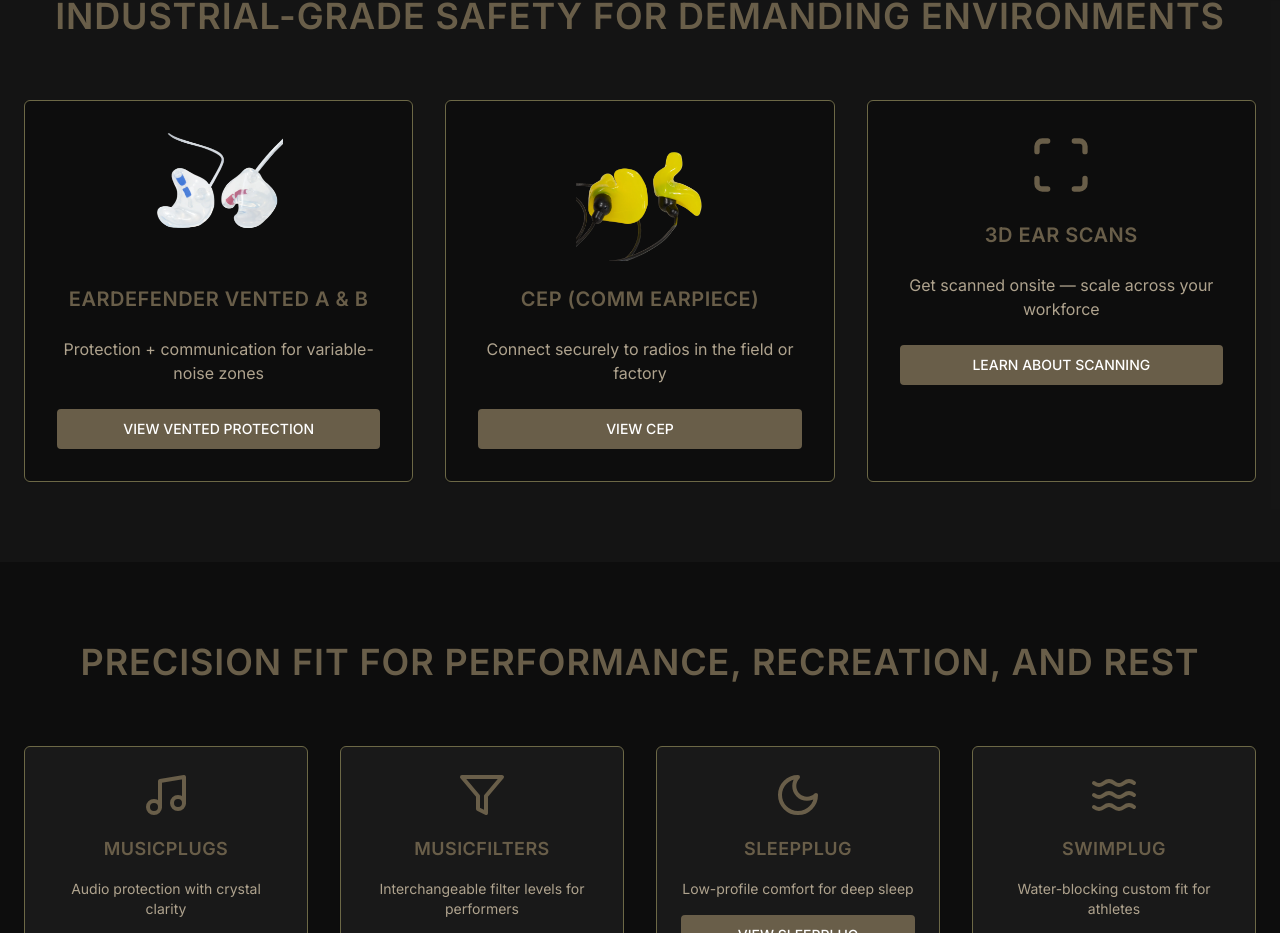
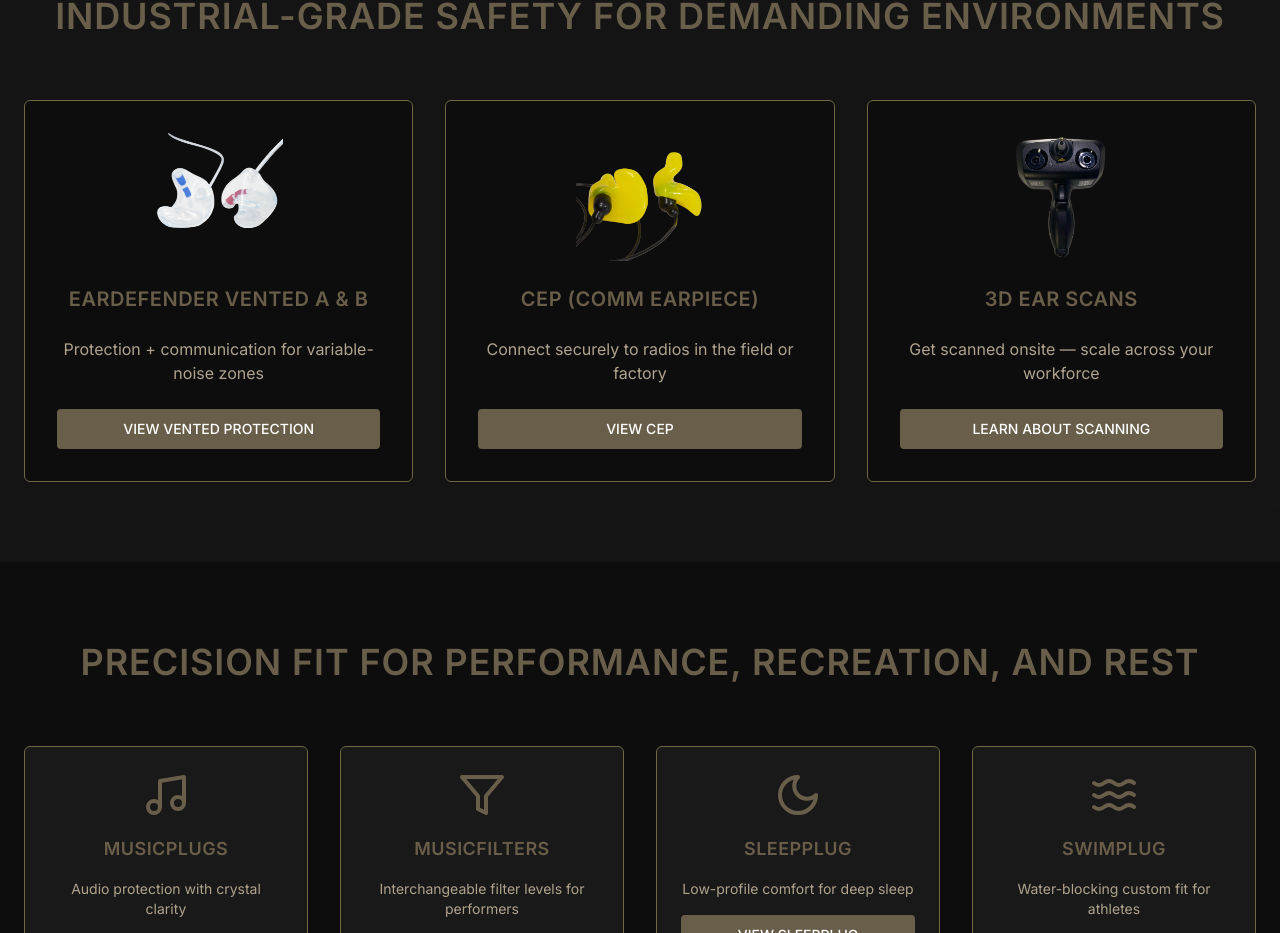
Before and after one commit to makinnat/mission-aware-tactical-ui, a React (Vite) app: page /products in a window 1280 px wide. Shown: the part 1778-2711 px from the top of the page. Built offline with nearby package versions, Linux system fonts and the light colour scheme.

Commit message:
Replace 3D ear scans icon
Replace the 3D ear scans icon with the provided image.

```diff
--- a/src/pages/Products.tsx
+++ b/src/pages/Products.tsx
@@ -190,7 +190,9 @@ const Products = () => {
 
             <Card className="military-card bg-background border-[#6C6846] hover:border-scarlet-red transition-all duration-300 group">
               <CardContent className="p-8 text-center space-y-6">
-                <Scan className="w-16 h-16 text-primary mx-auto group-hover:text-scarlet-red transition-colors" />
+                <div className="w-32 h-32 mx-auto mb-4 overflow-hidden rounded-lg">
+                  <img src="/lovable-uploads/732ca253-419d-4d13-b681-0a8bdb8dfbfc.png" alt="3D Ear Scanner" className="w-full h-full object-cover" />
+                </div>
                 <h3 className="heading-tactical text-primary text-xl">3D Ear Scans</h3>
                 <p className="text-secondary">
                   Get scanned onsite — scale across your workforce
```
Also changed, not shown: public/lovable-uploads/732ca253-419d-4d13-b681-0a8bdb8dfbfc.png (added).
